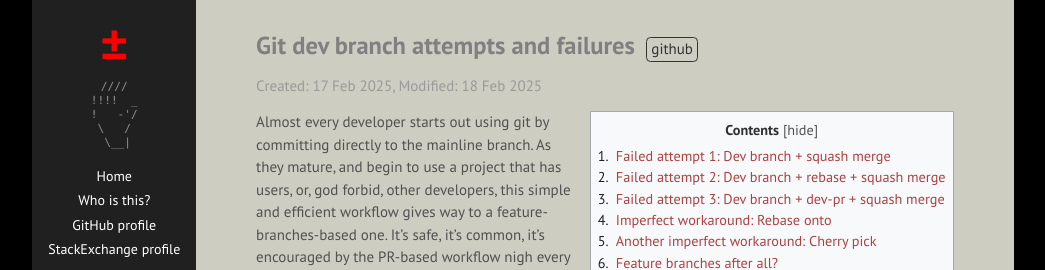
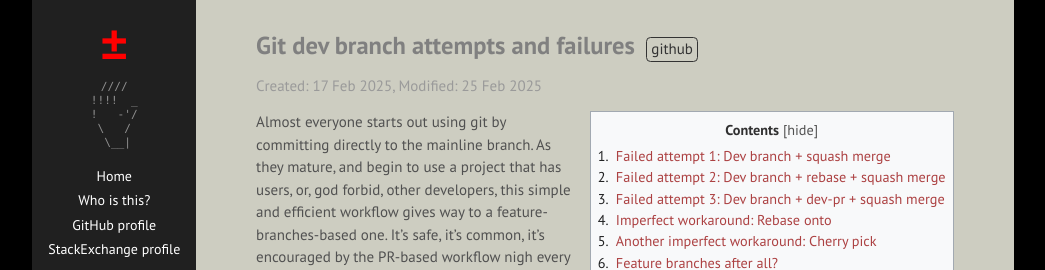
Before and after one commit to plu5/plu5.github.io, a Jekyll site: the page built from _posts/2025-02-17-git-dev-branch.md, in a window 1280 px wide and 900 px high. Shown: the top 270 px of the window, without its empty margins (117-1162 px from the left). Built offline with Jekyll 4.4.1, drawn with Linux system fonts in a browser that asks for light colours; some of the changed text lies outside the part shown.

Commit message:
fix(git dev branch article): i am not steve ballmer

```diff
--- a/_posts/2025-02-17-git-dev-branch.md
+++ b/_posts/2025-02-17-git-dev-branch.md
@@ -2,10 +2,10 @@
 layout: post
 title:  "Git dev branch attempts and failures"
 date:   2025-02-17 12:39
-modified_date: 2025-02-18 06:09
+modified_date: 2025-02-25
 categories: github
 ---
-Almost every developer starts out using git by committing directly to the mainline branch. As they mature, and begin to use a project that has users, or, god forbid, other developers, this simple and efficient workflow gives way to a feature-branches-based one. It's safe, it's common, it's encouraged by the PR-based workflow nigh every project nowadays relies on. I have used it for a very long time, despite something about it feeling wrong to me, like it has added a burden, made committing less fun, added an extra cost to every fix and every feature. It feels like drudgery that I force myself to do to be proper.
+Almost everyone starts out using git by committing directly to the mainline branch. As they mature, and begin to use a project that has users, or, god forbid, other developers, this simple and efficient workflow gives way to a feature-branches-based one. It's safe, it's common, it's encouraged by the PR-based workflow nigh every project nowadays relies on. I have used it for a very long time, despite something about it feeling wrong to me, like it has added a burden, made committing less fun, added an extra cost to every fix and every feature. It feels like drudgery that I force myself to do to be proper.
 
 I despair about all the dead time. Think about the cumulative time that gets lost creating and deleting branches. "It's one command each, Jan." I know, but it's still dead time.
 
```
